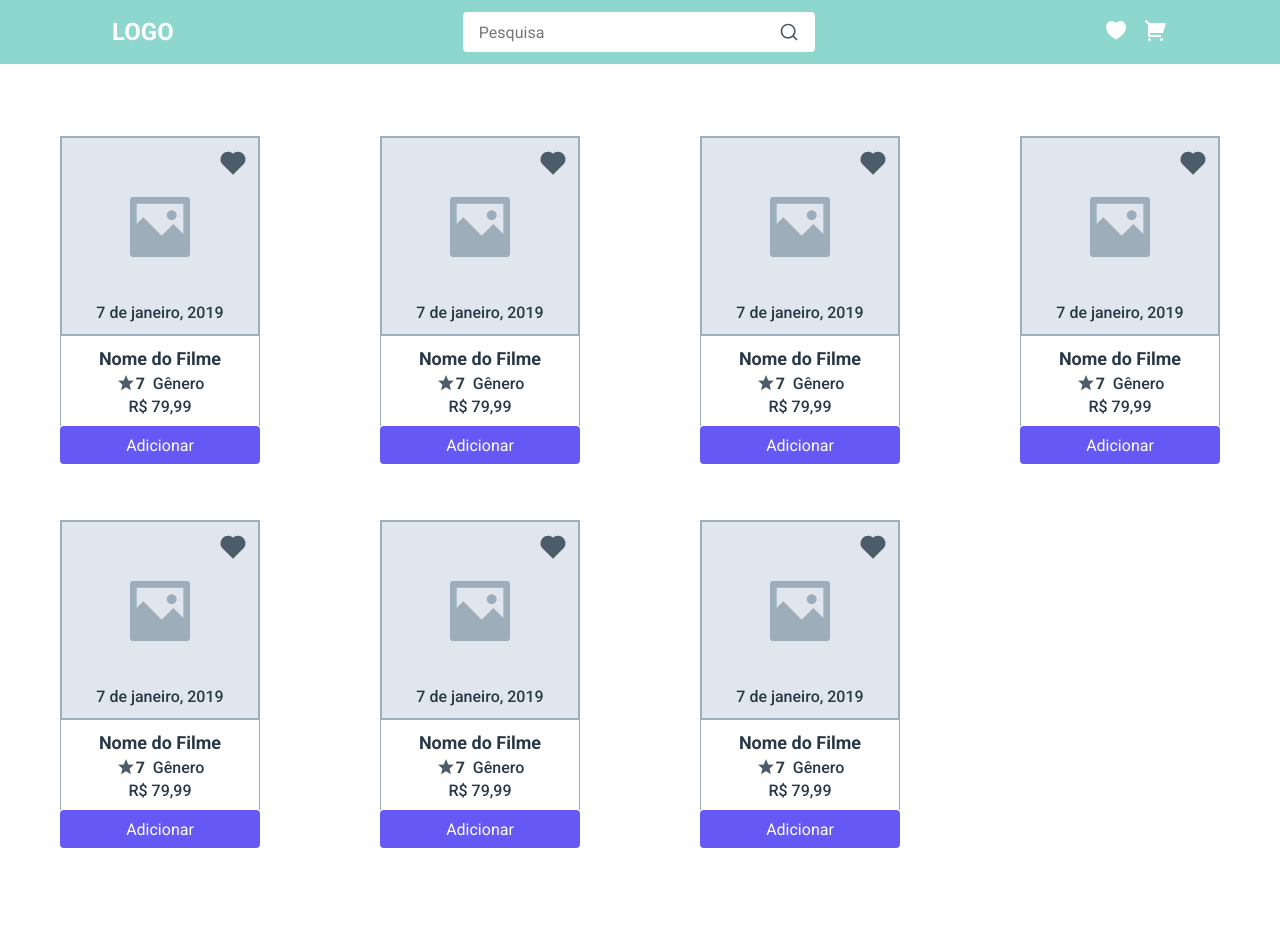
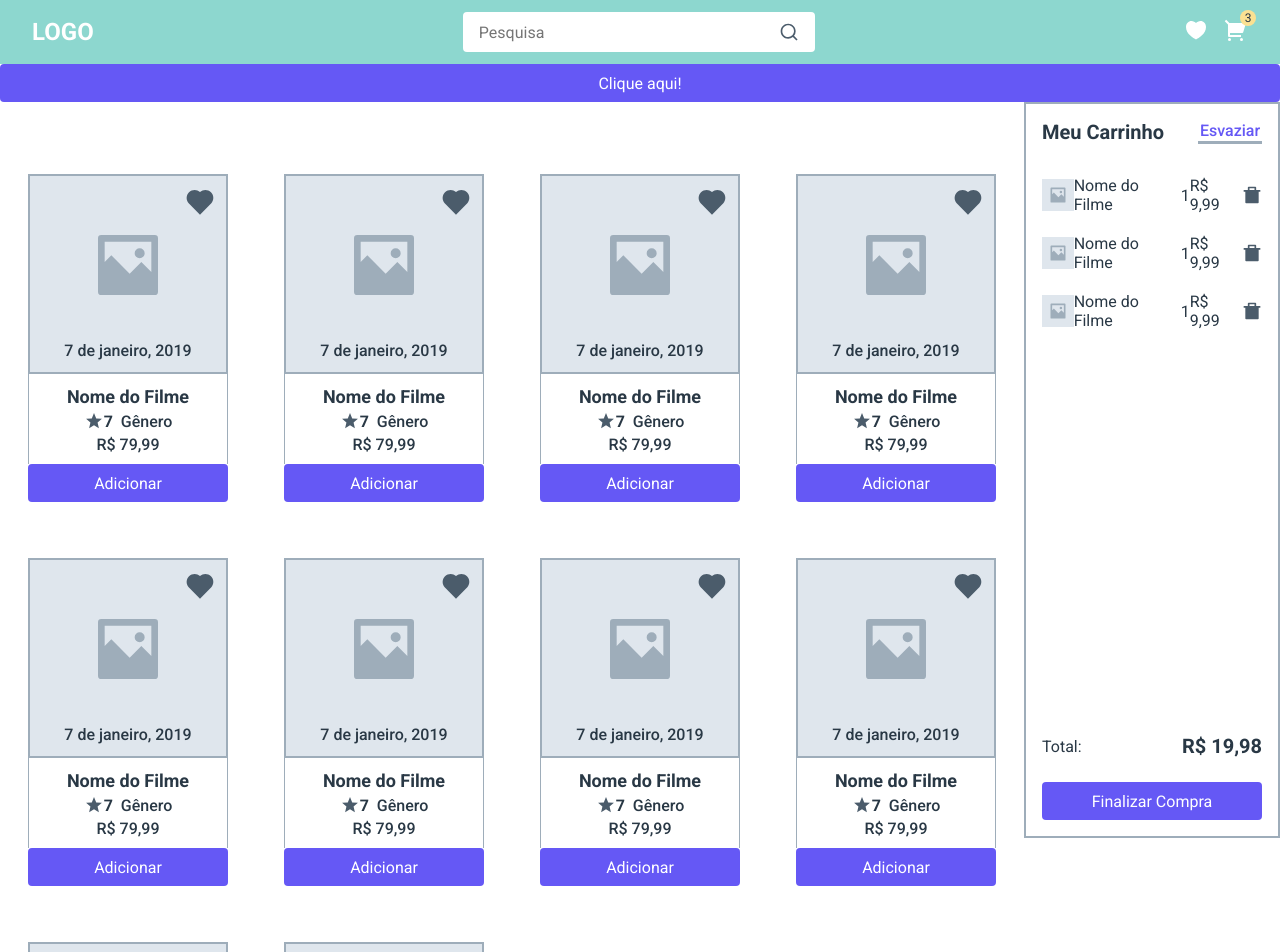
Before and after one commit to WillianKomada/movie_store, a React (Create React App) app: page / in a window 1280 px wide. Shown: the top 952 px of the page. Before the commit the page ends 872 px from the top, so only its background shows below. Built offline with nearby package versions, Linux system fonts and the light colour scheme.

Commit message:
ft: view cart and favorite

```diff
--- a/src/App.tsx
+++ b/src/App.tsx
@@ -1,14 +1,166 @@
+import { useState } from "react";
+import {
+  RiDeleteBin7Fill,
+  RiImage2Fill,
+  RiShoppingCart2Fill,
+} from "react-icons/ri";
 import CardMovie from "./components/CardMovie";
 import Header from "./components/Header";
 import "./styles/global.scss";
 
+import styles from "./styles/Home.module.scss";
+
 export default function App() {
+  const [showCart, setShowCart] = useState(true);
+
+  function pressToShowCart() {
+    setShowCart(!showCart);
+  }
+
   return (
     <>
       <Header />
+      <button onClick={pressToShowCart}>Clique aqui!</button>
 
-      <CardMovie />
+      <div className={styles.mainContainer}>
+        <CardMovie />
+        <div className={styles.sideContainer}>
+          {showCart ? (
+            <>
+              <div>
+                <header className={styles.cartHeader}>
+                  <h1>Meu Carrinho</h1>
 
+                  <button>Esvaziar</button>
+                </header>
+                <ul>
+                  <li>
+                    <div className={styles.containerPictureIcon}>
+                      <RiImage2Fill size={20} color="#9eadba" />
+                    </div>
+
+                    <span>Nome do Filme</span>
+
+                    <span>1</span>
+
+                    <span>R$ 9,99</span>
+
+                    <button>
+                      <RiDeleteBin7Fill className={styles.deleteIcon} />
+                    </button>
+                  </li>
+
+                  <li>
+                    <div className={styles.containerPictureIcon}>
+                      <RiImage2Fill size={20} color="#9eadba" />
+                    </div>
+
+                    <span>Nome do Filme</span>
+
+                    <span>1</span>
+
+                    <span>R$ 9,99</span>
+
+                    <button>
+                      <RiDeleteBin7Fill className={styles.deleteIcon} />
+                    </button>
+                  </li>
+
+                  <li>
+                    <div className={styles.containerPictureIcon}>
+                      <RiImage2Fill size={20} color="#9eadba" />
+                    </div>
+
+                    <span>Nome do Filme</span>
+
+                    <span>1</span>
+
+                    <span>R$ 9,99</span>
+
+                    <button>
+                      <RiDeleteBin7Fill className={styles.deleteIcon} />
+                    </button>
+                  </li>
+                </ul>
+              </div>
+
+              <div>
+                <div className={styles.priceContainer}>
+                  <span>Total:</span>
+                  <span className={styles.totalValue}>R$ 19,98</span>
+                </div>
+
+                <button>Finalizar Compra</button>
+              </div>
+            </>
+          ) : (
+            <>
+              <div>
+                <header className={styles.cartHeader}>
+                  <h1>Meus Favoritos</h1>
+
+                  <button>Esvaziar</button>
+                </header>
+                <ul>
+                  <li>
+                    <div className={styles.containerPictureIcon}>
+                      <RiImage2Fill size={20} color="#9eadba" />
+                    </div>
+
+                    <span>Nome do Filme</span>
+
+                    <span>R$ 9,99</span>
+
+                    <button>
+                      <RiShoppingCart2Fill className={styles.cartIcon} />
+                    </button>
+
+                    <button>
+                      <RiDeleteBin7Fill className={styles.deleteIcon} />
+                    </button>
+                  </li>
+
+                  <li>
+                    <div className={styles.containerPictureIcon}>
+                      <RiImage2Fill size={20} color="#9eadba" />
+                    </div>
+
+                    <span>Nome do Filme</span>
+
+                    <span>R$ 9,99</span>
+
+                    <button>
+                      <RiShoppingCart2Fill className={styles.cartIcon} />
+                    </button>
+
+                    <button>
+                      <RiDeleteBin7Fill className={styles.deleteIcon} />
+                    </button>
+                  </li>
+
+                  <li>
+                    <div className={styles.containerPictureIcon}>
+                      <RiImage2Fill size={20} color="#9eadba" />
+                    </div>
+
+                    <span>Nome do Filme</span>
+
+                    <span>R$ 9,99</span>
+
+                    <button>
+                      <RiShoppingCart2Fill className={styles.cartIcon} />
+                    </button>
+
+                    <button>
+                      <RiDeleteBin7Fill className={styles.deleteIcon} />
+                    </button>
+                  </li>
+                </ul>
+              </div>
+            </>
+          )}
+        </div>
+      </div>
     </>
   );
 }
--- a/src/components/CardMovie/index.tsx
+++ b/src/components/CardMovie/index.tsx
@@ -8,14 +8,14 @@ export default function CardMovie() {
       <div className={styles.cardMovieContainer}>
         <div className={styles.cardMovie}>
           <div></div>
-          <RiHeartFill size={30} color="#4b5c6b" className={styles.heart} />
-          <RiImage2Fill size={80} color="#9eadba" />
+          <RiHeartFill className={styles.heartIcon} />
+          <RiImage2Fill className={styles.pictureIcon} />
           <span>7 de janeiro, 2019</span>
         </div>
         <div className={styles.cardMovieInfos}>
           <p>Nome do Filme</p>
           <div className={styles.infosContent}>
-            <RiStarSFill size={20} color="#4b5c6b" />
+            <RiStarSFill className={styles.starIcon} />
             <span className={styles.rate}>7</span>
             <span>Gênero</span>
           </div>
@@ -27,14 +27,14 @@ export default function CardMovie() {
       <div className={styles.cardMovieContainer}>
         <div className={styles.cardMovie}>
           <div></div>
-          <RiHeartFill size={30} color="#4b5c6b" className={styles.heart} />
-          <RiImage2Fill size={80} color="#9eadba" />
+          <RiHeartFill className={styles.heartIcon} />
+          <RiImage2Fill className={styles.pictureIcon} />
           <span>7 de janeiro, 2019</span>
         </div>
         <div className={styles.cardMovieInfos}>
           <p>Nome do Filme</p>
           <div className={styles.infosContent}>
-            <RiStarSFill size={20} color="#4b5c6b" />
+            <RiStarSFill className={styles.starIcon} />
             <span className={styles.rate}>7</span>
             <span>Gênero</span>
           </div>
@@ -46,14 +46,14 @@ export default function CardMovie() {
       <div className={styles.cardMovieContainer}>
         <div className={styles.cardMovie}>
           <div></div>
-          <RiHeartFill size={30} color="#4b5c6b" className={styles.heart} />
-          <RiImage2Fill size={80} color="#9eadba" />
+          <RiHeartFill className={styles.heartIcon} />
+          <RiImage2Fill className={styles.pictureIcon} />
           <span>7 de janeiro, 2019</span>
         </div>
         <div className={styles.cardMovieInfos}>
           <p>Nome do Filme</p>
           <div className={styles.infosContent}>
-            <RiStarSFill size={20} color="#4b5c6b" />
+            <RiStarSFill className={styles.starIcon} />
             <span className={styles.rate}>7</span>
             <span>Gênero</span>
           </div>
@@ -65,14 +65,14 @@ export default function CardMovie() {
       <div className={styles.cardMovieContainer}>
         <div className={styles.cardMovie}>
           <div></div>
-          <RiHeartFill size={30} color="#4b5c6b" className={styles.heart} />
-          <RiImage2Fill size={80} color="#9eadba" />
+          <RiHeartFill className={styles.heartIcon} />
+          <RiImage2Fill className={styles.pictureIcon} />
           <span>7 de janeiro, 2019</span>
         </div>
         <div className={styles.cardMovieInfos}>
           <p>Nome do Filme</p>
           <div className={styles.infosContent}>
-            <RiStarSFill size={20} color="#4b5c6b" />
+            <RiStarSFill className={styles.starIcon} />
             <span className={styles.rate}>7</span>
             <span>Gênero</span>
           </div>
@@ -84,14 +84,14 @@ export default function CardMovie() {
       <div className={styles.cardMovieContainer}>
         <div className={styles.cardMovie}>
           <div></div>
-          <RiHeartFill size={30} color="#4b5c6b" className={styles.heart} />
-          <RiImage2Fill size={80} color="#9eadba" />
+          <RiHeartFill className={styles.heartIcon} />
+          <RiImage2Fill className={styles.pictureIcon} />
           <span>7 de janeiro, 2019</span>
         </div>
         <div className={styles.cardMovieInfos}>
           <p>Nome do Filme</p>
           <div className={styles.infosContent}>
-            <RiStarSFill size={20} color="#4b5c6b" />
+            <RiStarSFill className={styles.starIcon} />
             <span className={styles.rate}>7</span>
             <span>Gênero</span>
           </div>
@@ -103,14 +103,14 @@ export default function CardMovie() {
       <div className={styles.cardMovieContainer}>
         <div className={styles.cardMovie}>
           <div></div>
-          <RiHeartFill size={30} color="#4b5c6b" className={styles.heart} />
-          <RiImage2Fill size={80} color="#9eadba" />
+          <RiHeartFill className={styles.heartIcon} />
+          <RiImage2Fill className={styles.pictureIcon} />
           <span>7 de janeiro, 2019</span>
         </div>
         <div className={styles.cardMovieInfos}>
           <p>Nome do Filme</p>
           <div className={styles.infosContent}>
-            <RiStarSFill size={20} color="#4b5c6b" />
+            <RiStarSFill className={styles.starIcon} />
             <span className={styles.rate}>7</span>
             <span>Gênero</span>
           </div>
@@ -122,14 +122,71 @@ export default function CardMovie() {
       <div className={styles.cardMovieContainer}>
         <div className={styles.cardMovie}>
           <div></div>
-          <RiHeartFill size={30} color="#4b5c6b" className={styles.heart} />
-          <RiImage2Fill size={80} color="#9eadba" />
+          <RiHeartFill className={styles.heartIcon} />
+          <RiImage2Fill className={styles.pictureIcon} />
           <span>7 de janeiro, 2019</span>
         </div>
         <div className={styles.cardMovieInfos}>
           <p>Nome do Filme</p>
           <div className={styles.infosContent}>
-            <RiStarSFill size={20} color="#4b5c6b" />
+            <RiStarSFill className={styles.starIcon} />
+            <span className={styles.rate}>7</span>
+            <span>Gênero</span>
+          </div>
+          <span>R$ 79,99</span>
+        </div>
+        <button>Adicionar</button>
+      </div>
+
+      <div className={styles.cardMovieContainer}>
+        <div className={styles.cardMovie}>
+          <div></div>
+          <RiHeartFill className={styles.heartIcon} />
+          <RiImage2Fill className={styles.pictureIcon} />
+          <span>7 de janeiro, 2019</span>
+        </div>
+        <div className={styles.cardMovieInfos}>
+          <p>Nome do Filme</p>
+          <div className={styles.infosContent}>
+            <RiStarSFill className={styles.starIcon} />
+            <span className={styles.rate}>7</span>
+            <span>Gênero</span>
+          </div>
+          <span>R$ 79,99</span>
+        </div>
+        <button>Adicionar</button>
+      </div>
+
+      <div className={styles.cardMovieContainer}>
+        <div className={styles.cardMovie}>
+          <div></div>
+          <RiHeartFill className={styles.heartIcon} />
+          <RiImage2Fill className={styles.pictureIcon} />
+          <span>7 de janeiro, 2019</span>
+        </div>
+        <div className={styles.cardMovieInfos}>
+          <p>Nome do Filme</p>
+          <div className={styles.infosContent}>
+            <RiStarSFill className={styles.starIcon} />
+            <span className={styles.rate}>7</span>
+            <span>Gênero</span>
+          </div>
+          <span>R$ 79,99</span>
+        </div>
+        <button>Adicionar</button>
+      </div>
+
+      <div className={styles.cardMovieContainer}>
+        <div className={styles.cardMovie}>
+          <div></div>
+          <RiHeartFill className={styles.heartIcon} />
+          <RiImage2Fill className={styles.pictureIcon} />
+          <span>7 de janeiro, 2019</span>
+        </div>
+        <div className={styles.cardMovieInfos}>
+          <p>Nome do Filme</p>
+          <div className={styles.infosContent}>
+            <RiStarSFill className={styles.starIcon} />
             <span className={styles.rate}>7</span>
             <span>Gênero</span>
           </div>
--- a/src/components/CardMovie/styles.module.scss
+++ b/src/components/CardMovie/styles.module.scss
@@ -5,11 +5,12 @@
   margin-top: 2.5rem;
   display: grid;
   grid-template-columns: repeat(4, 1fr);
+  width: 80%;
 }
 
 .cardMovieContainer {
-  width: 200px;
-  height: 320px;
+  width: 12.5rem;
+  height: 20rem;
   position: relative;
 
   margin: 2rem auto;
@@ -17,7 +18,7 @@
 
 .cardMovie {
   width: 100%;
-  height: 200px;
+  height: 12.5rem;
   border: 2px solid var(--border);
 
   display: flex;
@@ -31,17 +32,26 @@
     font-weight: 500;
   }
 
-  .heart {
+  .pictureIcon {
+    width: 5rem;
+    height: 5rem;
+    color: #9eadba;
+  }
+
+  .heartIcon {
     position: absolute;
     right: 0;
     top: 0;
     margin: 0.75rem 0.75rem;
+    width: 2rem;
+    height: 2rem;
+    color: #4b5c6b;
   }
 }
 
 .cardMovieInfos {
   width: 100%;
-  height: 90px;
+  height: 5.625rem;
   display: flex;
   flex-direction: column;
   align-items: center;
@@ -66,6 +76,12 @@
       font-weight: 700;
       margin-right: 0.5rem;
     }
+
+    .starIcon {
+      width: 1.25rem;
+      height: 1.25rem;
+      color: #4b5c6b;
+    }
   }
 
   span {
@@ -77,7 +93,7 @@ button {
   border: none;
   background-color: var(--button);
   width: 100%;
-  height: 38px;
+  height: 2.375rem;
   border-radius: 0.25rem;
   color: #fff;
   font-size: 1.125rem;
--- a/src/components/Header/index.tsx
+++ b/src/components/Header/index.tsx
@@ -1,4 +1,8 @@
-import { RiHeart3Fill, RiShoppingCart2Fill, RiSearchLine } from "react-icons/ri";
+import {
+  RiHeart3Fill,
+  RiShoppingCart2Fill,
+  RiSearchLine,
+} from "react-icons/ri";
 
 import styles from "./styles.module.scss";
 
@@ -7,16 +11,23 @@ export default function Header() {
     <header className={styles.headerContainer}>
       <div className={styles.headerContent}>
         {/* <img src="" alt="LOGO" /> */}
-        <h2 style={{color: "#fff"}}>LOGO</h2>
+        <h2 style={{ color: "#fff" }}>LOGO</h2>
 
         <div className={styles.searchContainer}>
           <input type="text" placeholder="Pesquisa" />
-          <RiSearchLine size={20} color="#4b5c6b" />
+          <button>
+            <RiSearchLine className={styles.searchIcon} />
+          </button>
         </div>
 
         <div className={styles.iconsContainer}>
-          <RiHeart3Fill size={24} color="#fff" />
-          <RiShoppingCart2Fill size={24} color="#fff" />
+          <button>
+            <RiHeart3Fill className={styles.heartIcon} />
+          </button>
+          <button>
+            <span className={styles.notifyCart}>3</span>
+            <RiShoppingCart2Fill className={styles.cartIcon} />
+          </button>
         </div>
       </div>
     </header>
--- a/src/components/Header/styles.module.scss
+++ b/src/components/Header/styles.module.scss
@@ -5,7 +5,6 @@
 }
 
 .headerContent {
-  max-width: 1120px;
   height: 4rem;
   margin: 0 auto;
   padding: 0 2rem;
@@ -31,11 +30,63 @@
     width: 300px;
     outline: none;
   }
+
+  button {
+    border: none;
+    background: none;
+    width: 1.25rem;
+    height: 1.25rem;
+
+    .searchIcon {
+      width: 1.25rem;
+      height: 1.25rem;
+      color: #4b5c6b;
+    }
+  }
 }
 
 .iconsContainer {
-  svg + svg {
+  button + button {
     margin-left: 1rem;
+  }
+
+  button {
+    border: none;
+    background: none;
+    width: 1.5rem;
+    height: 1.5rem;
+    position: relative;
+
+    .heartIcon {
+      width: 1.5rem;
+      height: 1.5rem;
+      color: #fff;
+    }
+
+    .cartIcon {
+      width: 1.5rem;
+      height: 1.5rem;
+      color: #fff;
+    }
+
+    .notifyCart {
+      position: absolute;
+      top: 0;
+      right: 0;
+      margin-top: -0.5rem;
+      margin-right: -0.5rem;
+
+      width: 1rem;
+      height: 1rem;
+      line-height: 1rem;
+      border-radius: 1rem;
+
+      background-color: #fbe192;
+
+      font-size: 0.75rem;
+      text-align: center;
+      color: var(--text-color);
+    }
   }
 }
 
@@ -53,7 +104,7 @@
 
 @media (max-width: 360px) {
   .headerContent {
-    padding: 0 0.5rem;
+    padding: 0 0.75rem;
   }
 
   .searchContainer {
--- /dev/null
+++ b/src/styles/Home.module.scss
@@ -0,0 +1,97 @@
+.mainContainer {
+  display: flex;
+  align-items: flex-start;
+  justify-content: flex-start;
+}
+
+.sideContainer {
+  position: -webkit-sticky;
+  position: sticky;
+  top: -1px;
+
+  height: calc(100vh - 4rem);
+  width: 20%;
+  border: 2px solid var(--border);
+  padding: 1rem;
+
+  display: flex;
+  flex-direction: column;
+  align-items: space-between;
+  justify-content: space-between;
+
+  .cartHeader {
+    display: flex;
+    align-items: center;
+    justify-content: space-between;
+    margin-bottom: 2rem;
+
+    h1 {
+      font-size: 1.25rem;
+    }
+
+    button {
+      border: none;
+      border-radius: 0;
+      background: none;
+
+      width: 4rem;
+      height: 1.5rem;
+      border-bottom: 3px solid var(--border);
+
+      color: var(--button);
+      font-weight: 500;
+      font-size: 1rem;
+    }
+  }
+
+  ul {
+    list-style: none;
+    li {
+      display: flex;
+      align-items: center;
+      justify-content: space-between;
+      margin-bottom: 1.25rem;
+
+      .containerPictureIcon {
+        width: 2rem;
+        height: 2rem;
+        background-color: #dfe6ed;
+
+        display: flex;
+        align-items: center;
+        justify-content: center;
+      }
+
+      button {
+        border: none;
+        background: none;
+        width: 1.25rem;
+        height: 1.25rem;
+
+        .deleteIcon {
+          width: 1.25rem;
+          height: 1.25rem;
+          color: #4b5c6b;
+        }
+
+        .cartIcon {
+          width: 1.25rem;
+          height: 1.25rem;
+          color: #1aae9f;
+        }
+      }
+    }
+  }
+
+  .priceContainer {
+    display: flex;
+    align-items: center;
+    justify-content: space-between;
+    margin-bottom: 1.5rem;
+
+    .totalValue {
+      font-weight: 700;
+      font-size: 1.25rem;
+    }
+  }
+}
```
